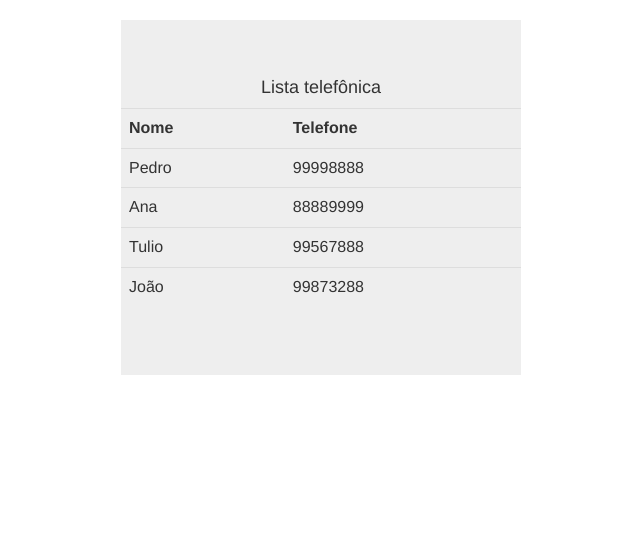
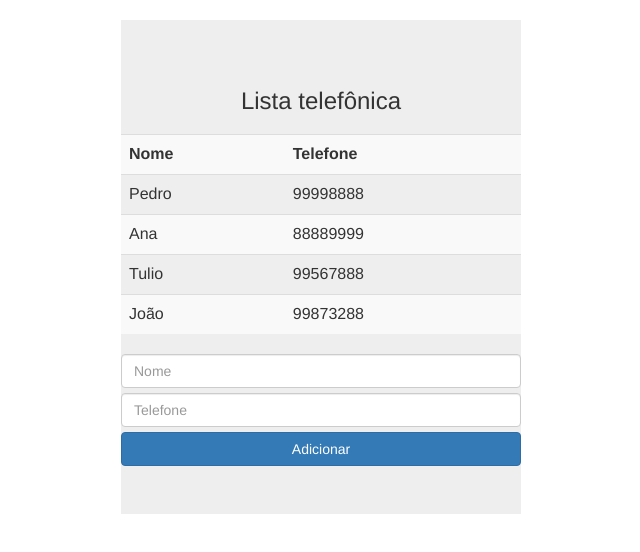
Before and after one commit to tuliohen/Phonebook, a website: page index.html in a window 1280 px wide. Shown: the whole page, without its empty margins (319-959 px from the left). Drawn offline with nearby package versions, Linux system fonts and the light colour scheme.

Commit message:
Add contacts Button

```diff
--- a/index.html
+++ b/index.html
@@ -9,6 +9,12 @@
                 margin-left: auto;
                 margin-right: auto;
                 margin-top: 20px;
+            }
+            .table {
+                margin-top: 20px;
+            }
+            .form-control {
+                margin-bottom: 5px;
             }
         </style>
         <link rel="stylesheet" type="text/css" href="node_modules/bootstrap/dist/css/bootstrap.css">
@@ -23,12 +29,15 @@
                     {nome:"Tulio", telefone:"99567888"},
                     {nome:"João", telefone:"99873288"}
                 ];
+                $scope.adicionarContato = function(contato){
+                    $scope.contatos.push(angular.copy(contato));
+                };
             });
         </script>
         <body ng-controller="listaTelefonicaCtrl">
             <div class="jumbotron">
-                <h4>{{app}}</h4>
-                <table class="table">
+                <h3>{{app}}</h3>
+                <table class="table table-striped">
                     <tr>
                         <th>Nome</th>
                         <th>Telefone</th>
@@ -38,6 +47,10 @@
                         <td>{{contato.telefone}}</td>
                     </tr>
                 </table>
+                </hr>
+                <input class="form-control" type="text" ng-model="contato.nome" placeholder="Nome"></input>
+                <input class="form-control" type="text" ng-model="contato.telefone" placeholder="Telefone"></input>
+                <button class="btn btn-primary btn-block" ng-click="adicionarContato(contato)">Adicionar</button>
             </div>
         </body>
     </head>
```
